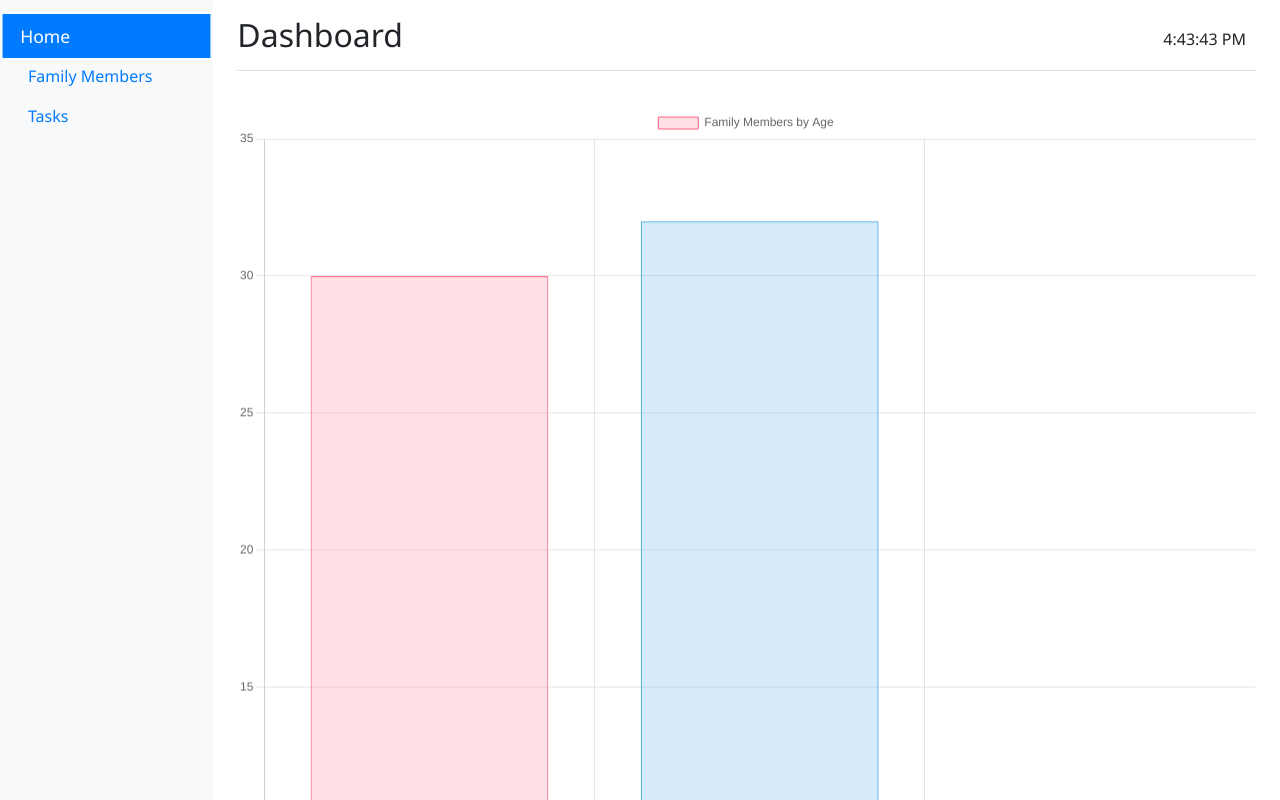
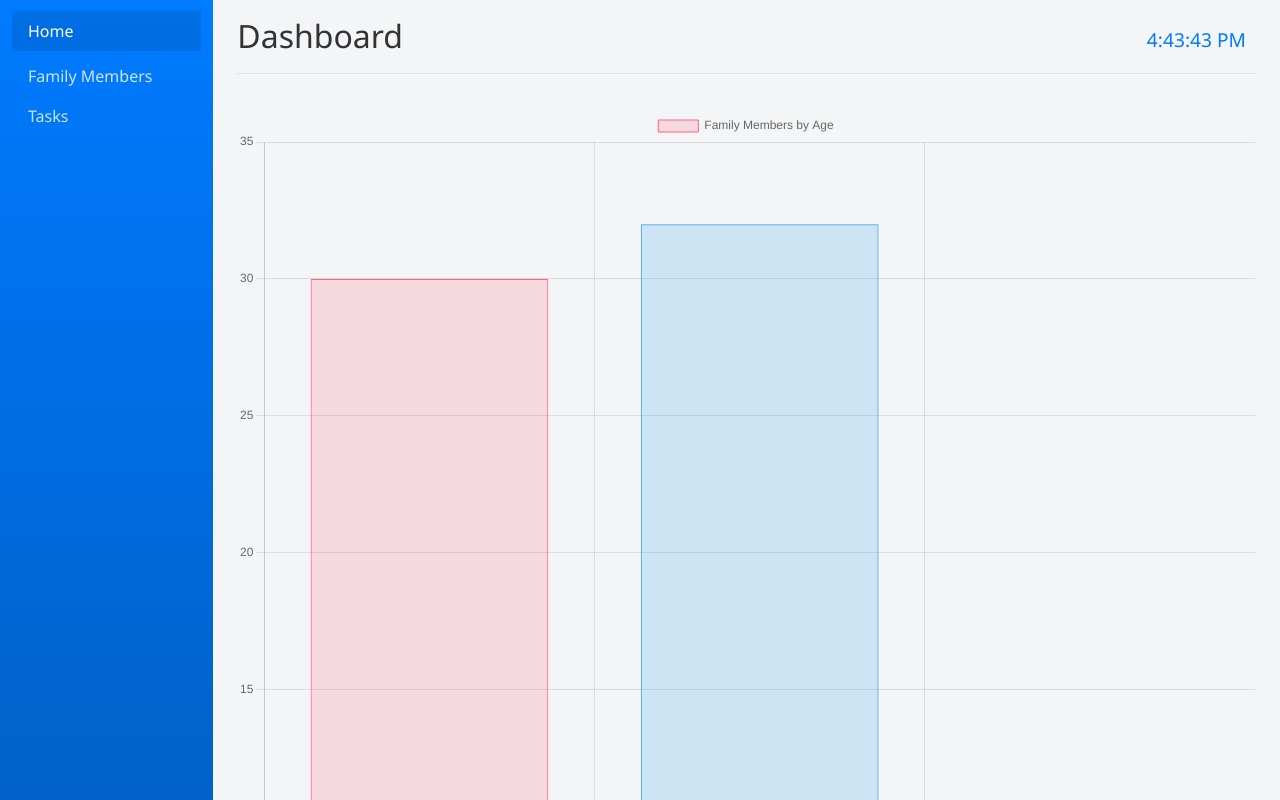
Before and after one commit to 215508890/MyHome, a plain HTML site: page index.html in a window 1280 px wide. Shown: the top 800 px of the page. Drawn offline with nearby package versions, Linux system fonts and the light colour scheme; no server answers.

Commit message:
Update style.css

```diff
--- a/static/style.css
+++ b/static/style.css
@@ -1,33 +1,69 @@
 body {
     font-family: 'Segoe UI', Tahoma, Geneva, Verdana, sans-serif;
+    background-color: #f4f5f7;
+    margin: 0;
+    color: #333;
 }
 
-.bg-light {
-    background-color: #f8f9fa!important;
+/* Styling the sidebar for a modern look */
+.sidebar {
+    background: linear-gradient(180deg, #007bff, #0056b3);
+    color: white;
+    min-height: 100vh;
 }
 
 .sidebar .nav-link {
-    color: #007bff;
-    transition: color 0.3s, background-color 0.3s;
+    color: rgba(255, 255, 255, 0.8);
+    transition: color 0.3s ease, background-color 0.3s ease;
 }
 
 .sidebar .nav-link:hover, .sidebar .nav-link.active {
-    color: #fff;
-    background-color: #007bff;
-    transform: scale(1.1);
+    color: #ffffff;
+    background-color: rgba(0, 0, 0, 0.1);
+    transform: translateY(-5px);
 }
 
+/* Main content area with subtle shadow for depth */
 .main-content {
     padding: 20px;
+    background: #ffffff;
+    border-left: 3px solid #007bff;
+    box-shadow: 0 4px 8px rgba(0,0,0,0.05);
+    transition: all 0.3s;
     animation: fadeIn 1s;
 }
 
 .time, .weather {
     text-align: right;
     padding: 10px;
+    font-size: 1.2em;
+    color: #007bff;
+}
+
+.weather {
+    color: #0056b3;
+}
+
+/* Adding an overlay effect on hover for sidebar links */
+.sidebar .nav-item:hover::before {
+    content: '';
+    position: absolute;
+    top: 0;
+    left: 0;
+    right: 0;
+    bottom: 0;
+    background: rgba(255, 255, 255, 0.1);
+    z-index: 0;
 }
 
 @keyframes fadeIn {
-    from { opacity: 0; }
-    to { opacity: 1; }
+    from { opacity: 0; transform: translateY(20px); }
+    to { opacity: 1; transform: translateY(0); }
 }
+
+/* Responsive adjustments */
+@media (max-width: 768px) {
+    .sidebar {
+        min-height: auto;
+    }
+}
```
